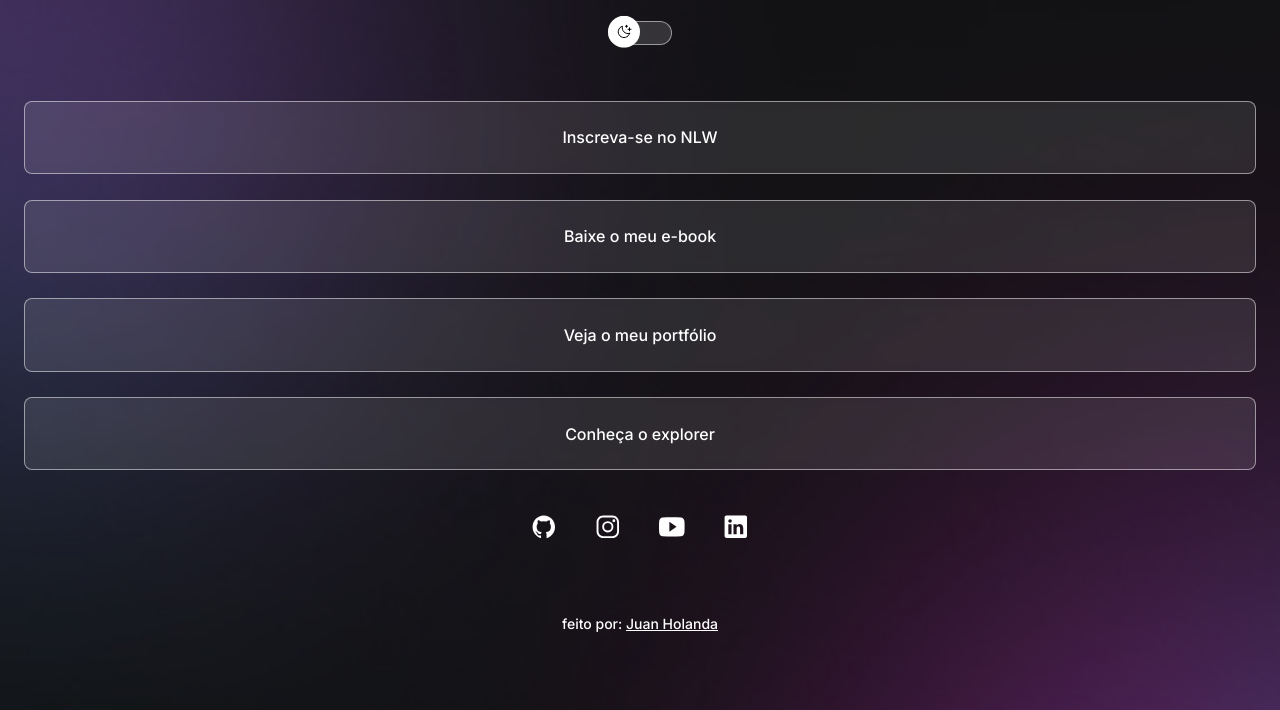
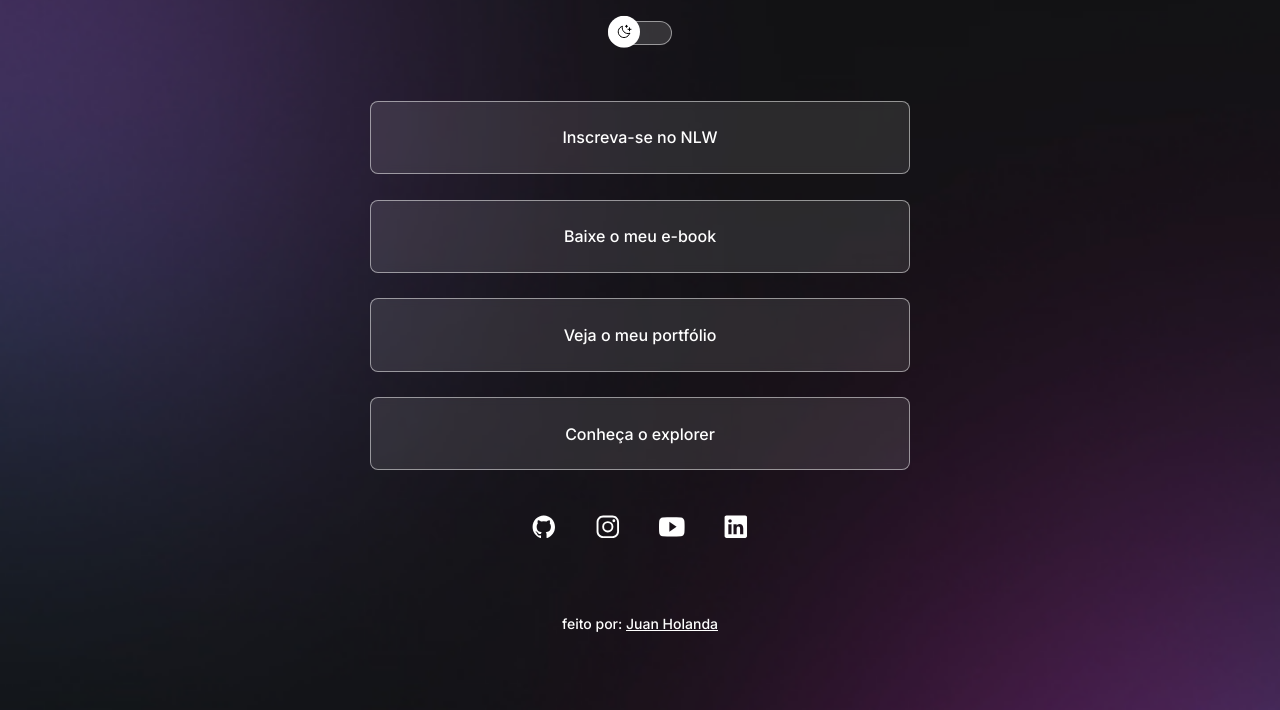
Before and after one commit to JuanHolandaMarques/projeto, a plain HTML site: page index.html in a window 1280 px wide. Shown: the part 90-800 px from the top of the page. Drawn offline with nearby package versions, Linux system fonts and the light colour scheme; a web font is replaced by a local one.

Commit message:
add responsive width for linkContainer

```diff
--- a/style.css
+++ b/style.css
@@ -23,7 +23,7 @@
 }
 
 .light{
-  --text-color: black;
+  --text-color: rgb(0, 0, 0);
   --stroke-color: rgba(0, 0, 0, 0.5);
   --stroke-color-hover: black;
   --stroke-color-svg: rgba(0, 0, 0, 0.5);
@@ -56,15 +56,15 @@ header{
 header img{
   display: flex;
 }
-/* @ do usuario */
+/* @ do usuário */
 header p{
+  color: var(--text-color);
+
   font-family: 'Inter', sans-serif;
   font-weight: 500;
   line-height: 24px;
 
   padding-top: 0.8rem;
-
-  color: var(--text-color);
 }
 
 #switchContainer{
@@ -108,9 +108,22 @@ header p{
 }
 
 /* container de links */
+main{
+  display: flex;
+  flex-direction: column;
+  justify-content: center;
+  align-items: center;
+}
+
 main #linksContainer{
   display: flex;
   flex-direction: column;
+
+  justify-content: center;
+  align-items: center;
+
+  width: 100%;
+  max-width: 588px;
 
   gap: 1.6rem;
   padding: 24px;
@@ -121,6 +134,7 @@ main div a{
   text-decoration: none;
   text-align: center;
 
+  width: 100%;
   padding: 1.6rem;
 
   color: var(--text-color);
```
